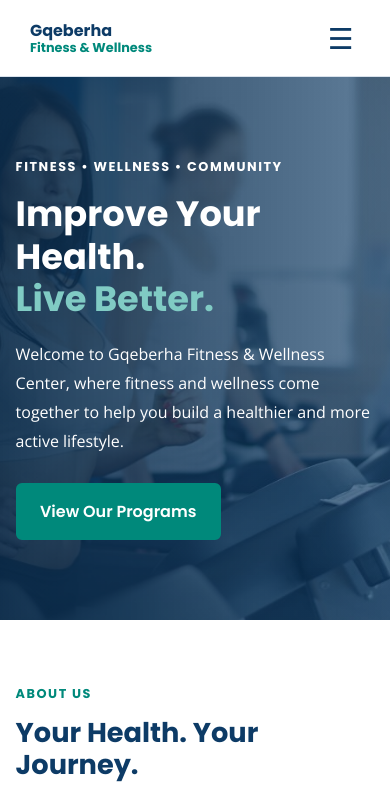
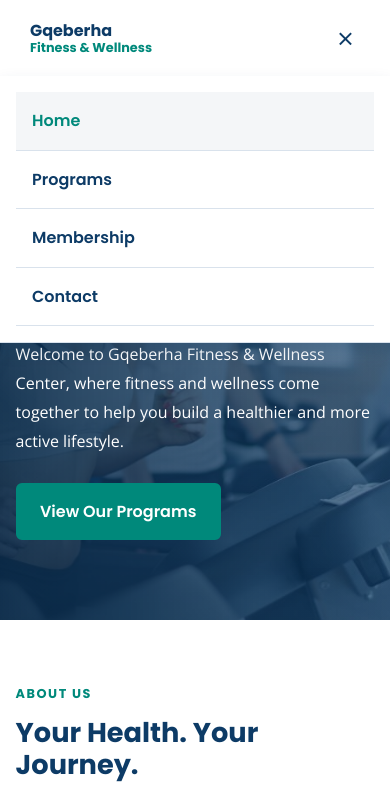
Before and after one commit to lwandeda/wdd231, a plain HTML site: page site-plan/project/index.html in a window 390 px wide. Both pictures are taken after a click on the button "Open navigation menu". Shown: the top 811 px of the page. Drawn offline with nearby package versions, Linux system fonts and the light colour scheme.

Commit message:
fixed errors

````diff
--- a/site-plan/project/index.html
+++ b/site-plan/project/index.html
@@ -24,7 +24,7 @@
         rel="stylesheet"
     >
 
-    <script src="scripts/main.js" defer></script>
+    <script src="script/main.js" defer></script>
 </head>
 
 <body>
--- a/site-plan/project/script/main.js
+++ b/site-plan/project/script/main.js
@@ -29,7 +29,7 @@ menuButton.addEventListener("click", () => {
 const currentYear = document.querySelector("#current-year");
 
 currentYear.textContent = new Date().getFullYear();
-javascript
+
 // Fitness program filtering
 const programList = document.querySelector("#program-list");
 
@@ -268,3 +268,21 @@ if (contactForm && formFeedback) {
         }
     });
 }
+
+```javascript
+const menuButton = document.querySelector("#menu-button");
+const navigation = document.querySelector("#navigation");
+
+menuButton.addEventListener("click", () => {
+    const isOpen = navigation.classList.toggle("open");
+
+    menuButton.setAttribute("aria-expanded", String(isOpen));
+
+    menuButton.setAttribute(
+        "aria-label",
+        isOpen ? "Close navigation menu" : "Open navigation menu"
+    );
+
+    menuButton.textContent = isOpen ? "×" : "☰";
+});
+```
--- a/site-plan/project/styles/main.css
+++ b/site-plan/project/styles/main.css
@@ -1383,3 +1383,70 @@ css
         padding: 2rem;
     }
 }
+
+/* ==============================
+   MOBILE NAVIGATION FIX
+============================== */
+
+@media (max-width: 899px) {
+    .site-header {
+        position: relative;
+        z-index: 1000;
+    }
+
+    .menu-button {
+        display: block;
+        position: relative;
+        z-index: 1002;
+        cursor: pointer;
+        pointer-events: auto;
+        touch-action: manipulation;
+    }
+
+    .navigation {
+        display: none;
+        position: absolute;
+        top: 100%;
+        left: 0;
+        right: 0;
+        z-index: 1001;
+
+        flex-direction: column;
+        align-items: stretch;
+        gap: 0;
+
+        width: 100%;
+        padding: 1rem;
+
+        background-color: var(--white);
+        box-shadow: 0 8px 16px rgb(13 59 102 / 15%);
+    }
+
+    .navigation.open {
+        display: flex;
+    }
+
+    .navigation a {
+        display: block;
+        width: 100%;
+        padding: 1rem;
+        text-align: left;
+    }
+}
+
+/* Keep the full navigation visible on desktop */
+@media (min-width: 900px) {
+    .menu-button {
+        display: none;
+    }
+
+    .navigation {
+        display: flex;
+        position: static;
+        flex-direction: row;
+        align-items: center;
+        width: auto;
+        padding: 0;
+        box-shadow: none;
+    }
+}
````
